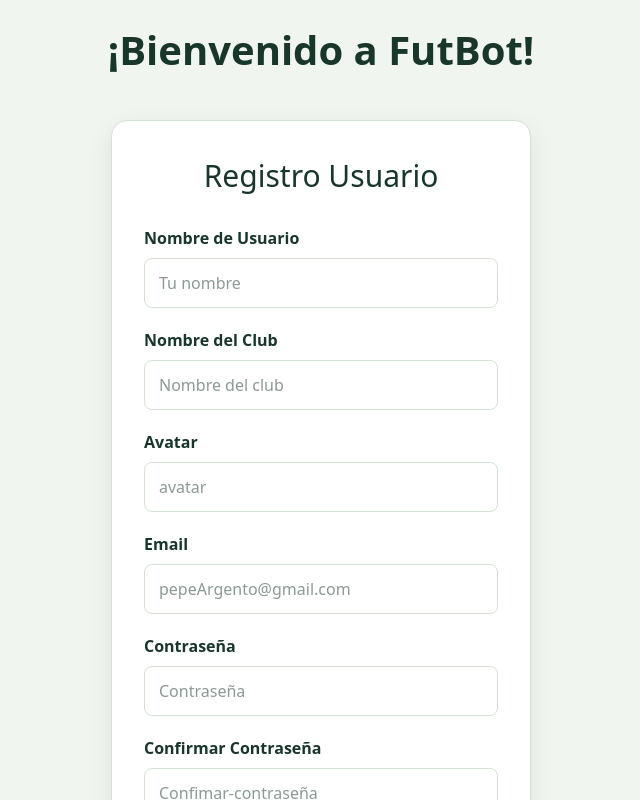
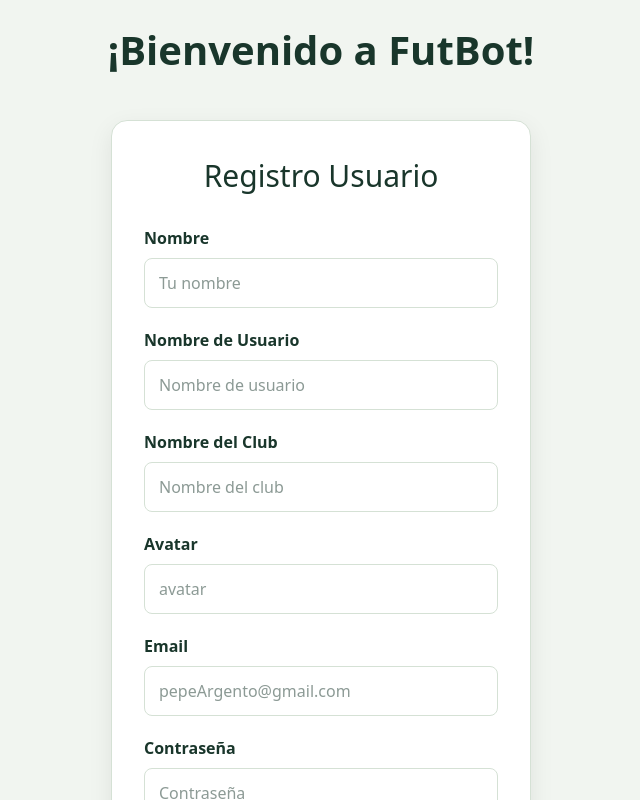
Before and after one commit to grupo-i-s-s/FutBot-I.S.S, a React (Vite) app in the folder frontend/: page /registro in a window 1280 px wide. Shown: the top 800 px of the page, without its empty margins (319-959 px from the left). Built offline with nearby package versions, Linux system fonts and the light colour scheme.

Commit message:
Arreglo final del registro

```diff
--- a/frontend/src/features/register/RegisterPage.jsx
+++ b/frontend/src/features/register/RegisterPage.jsx
@@ -11,11 +11,12 @@ export default function RegisterPage() {
     const[avatar, setAvatar]  = useState('')
     const[clubName, setClubName] = useState('')
     const[userName, setUserName] = useState('')
+    const [name, setName] = useState();
 
 
     async function handleSubmit(event) {
         event.preventDefault()
-        const response = await register(email, password, repeatPassword, avatar, clubName, userName)
+        const response = await register(name, userName, email, clubName, password, repeatPassword, avatar)
         console.log(response)
         console.log(response.status)
     }
@@ -28,13 +29,23 @@ export default function RegisterPage() {
                     <h1 className="register-title">Registro Usuario</h1>
                     <form onSubmit={handleSubmit}>
                         <div className="formulary-box">
-                            <label htmlFor="user-name">Nombre de Usuario</label>
+                            <label htmlFor="name">Nombre</label>
                             <input
                                     id="user-name"
                                     type="text"
                                     placeholder="Tu nombre"
-                                    value = {userName}
-                                    onChange = {(event) => setUserName(event.target.value)}>
+                                    value = {name}
+                                    onChange = {(event) => setName(event.target.value)}>
+                            </input>
+                        </div>
+                        <div className="formulary-box">
+                            <label htmlFor="user-name">Nombre de Usuario</label>
+                            <input
+                                id="user-name"
+                                type="text"
+                                placeholder="Nombre de usuario"
+                                value = {userName}
+                                onChange = {(event) => setUserName(event.target.value)}>
                             </input>
                         </div>
                         <div className="formulary-box">
@@ -91,8 +102,6 @@ export default function RegisterPage() {
                                 onChange = {(event) => setRepeatPassword(event.target.value)}>
                             </input>
                         </div>
-                    </form>
-                    <form>
                         <button type="submit" className="register-button">
                             Registrar Club
                         </button>
--- a/frontend/src/features/register/api.js
+++ b/frontend/src/features/register/api.js
@@ -1,5 +1,8 @@
-import { request } from '@/api/http.js'
+import {request} from '@/api/http.js';
 
-export function register(email, password, repeatPassword, userName, clubName, avatar) {
-    return request('/auth/register', { method: 'POST', body: { email, password, repeatPassword, userName, clubName, avatar } })
+export function register(name, username, email, clubName, password, passwordConfirmation, avatar) {
+    return request('/auth/register', {
+        method: 'POST',
+        body: {name, username, email, clubName, password, passwordConfirmation, avatar}
+    });
 }
```
